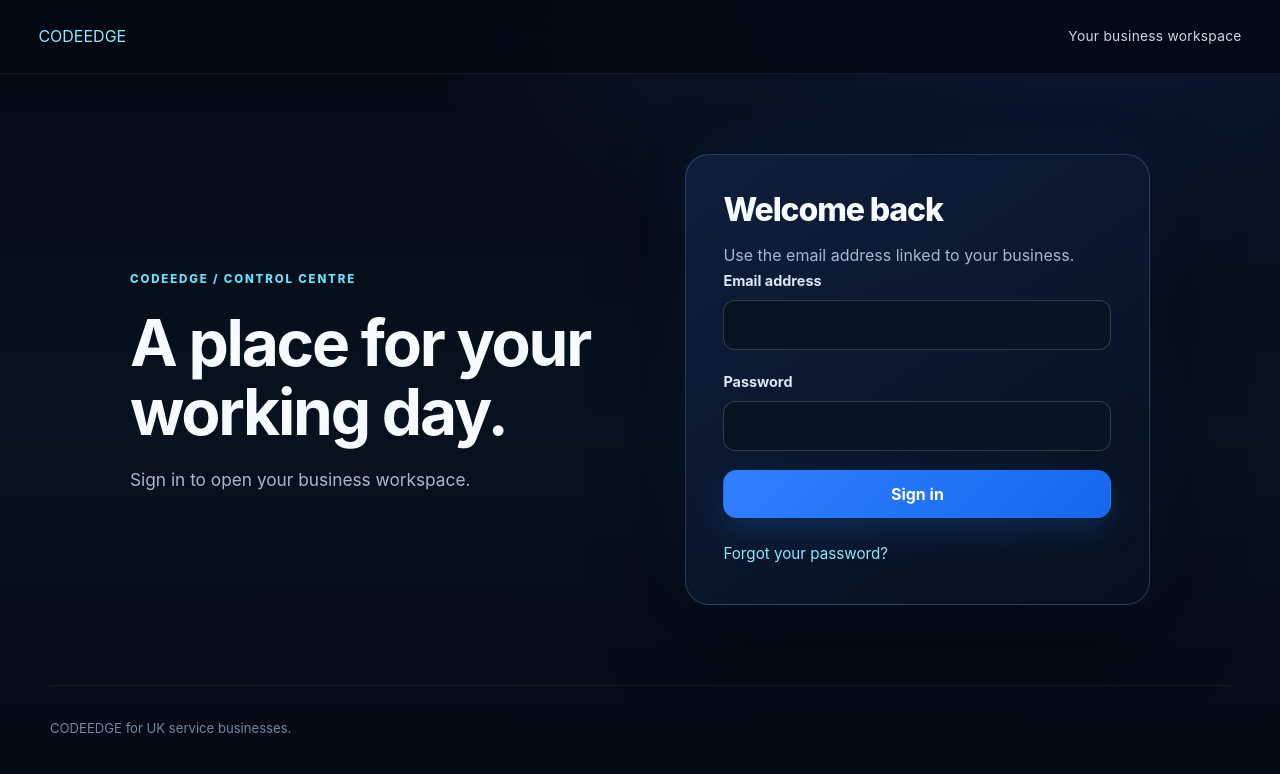
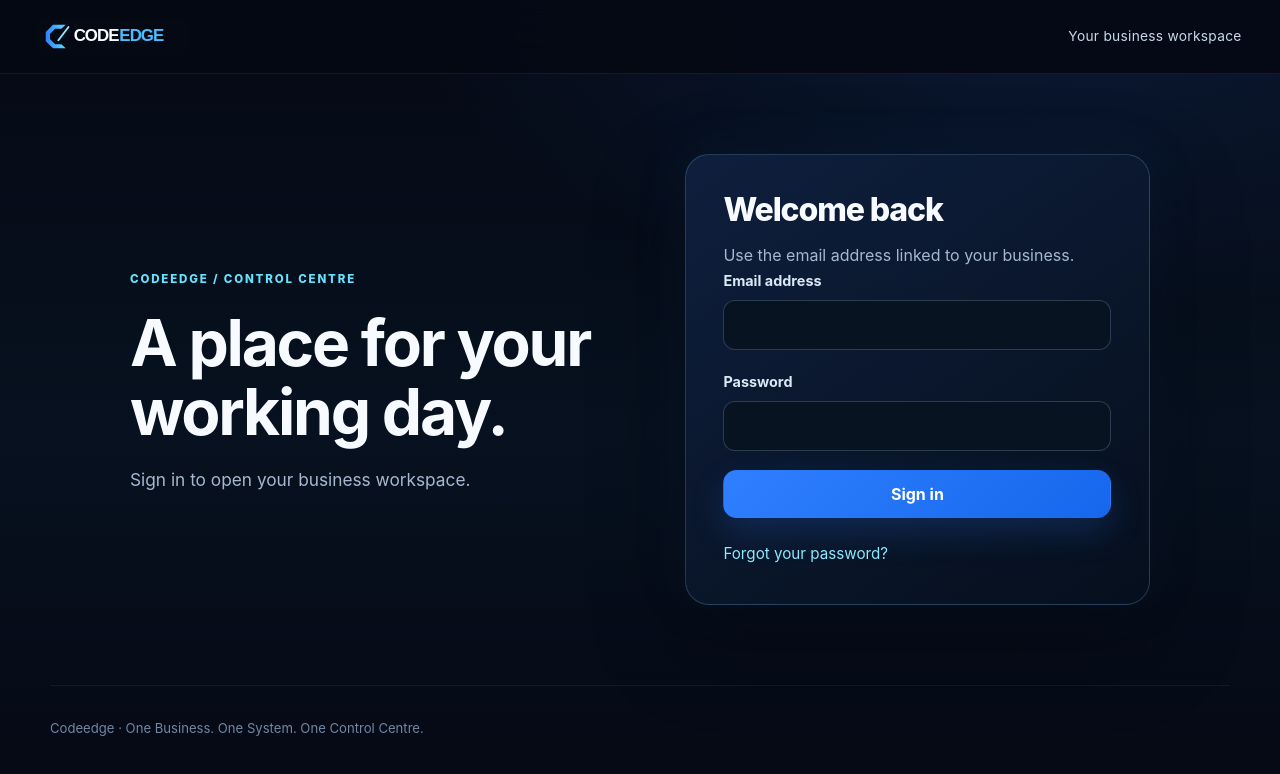
Before and after one commit to sohail654312-gif/codeedge, a Next.js app: page /sign-in in a window 1280 px wide. Shown: the top 774 px of the page. Built offline with nearby package versions, Linux system fonts and the light colour scheme.

Commit message:
Use Codeedge website branding in MVP shell

```diff
--- a/src/app/layout.tsx
+++ b/src/app/layout.tsx
@@ -1,4 +1,5 @@
 import type { Metadata } from "next";
+import Image from "next/image";
 import Link from "next/link";
 import "./globals.css";
 
@@ -6,14 +7,20 @@ export const metadata: Metadata = {
   title: { default: "CODEEDGE — Business workspace", template: "%s | CODEEDGE" },
   description: "Your CODEEDGE business workspace.",
   robots: { index: false, follow: false },
+  icons: { icon: "/assets/favicon.svg" },
 };
 export const dynamic = "force-dynamic";
 
 export default function RootLayout({ children }: Readonly<{ children: React.ReactNode }>) {
   return <html lang="en-GB"><body>
     <a className="skip-link" href="#main">Skip to content</a>
-    <header className="site-header"><Link className="brand" href="/dashboard"><span className="brand-mark" aria-hidden="true" />CODEEDGE</Link><span className="header-note">Your business workspace</span></header>
+    <header className="site-header">
+      <Link className="brand" href="/dashboard" aria-label="Codeedge dashboard">
+        <Image className="brand-logo" src="/assets/logo.svg" alt="Codeedge" width={150} height={38} priority />
+      </Link>
+      <span className="header-note">Your business workspace</span>
+    </header>
     {children}
-    <footer className="footer">CODEEDGE for UK service businesses.</footer>
+    <footer className="footer">Codeedge · One Business. One System. One Control Centre.</footer>
   </body></html>;
 }
```
